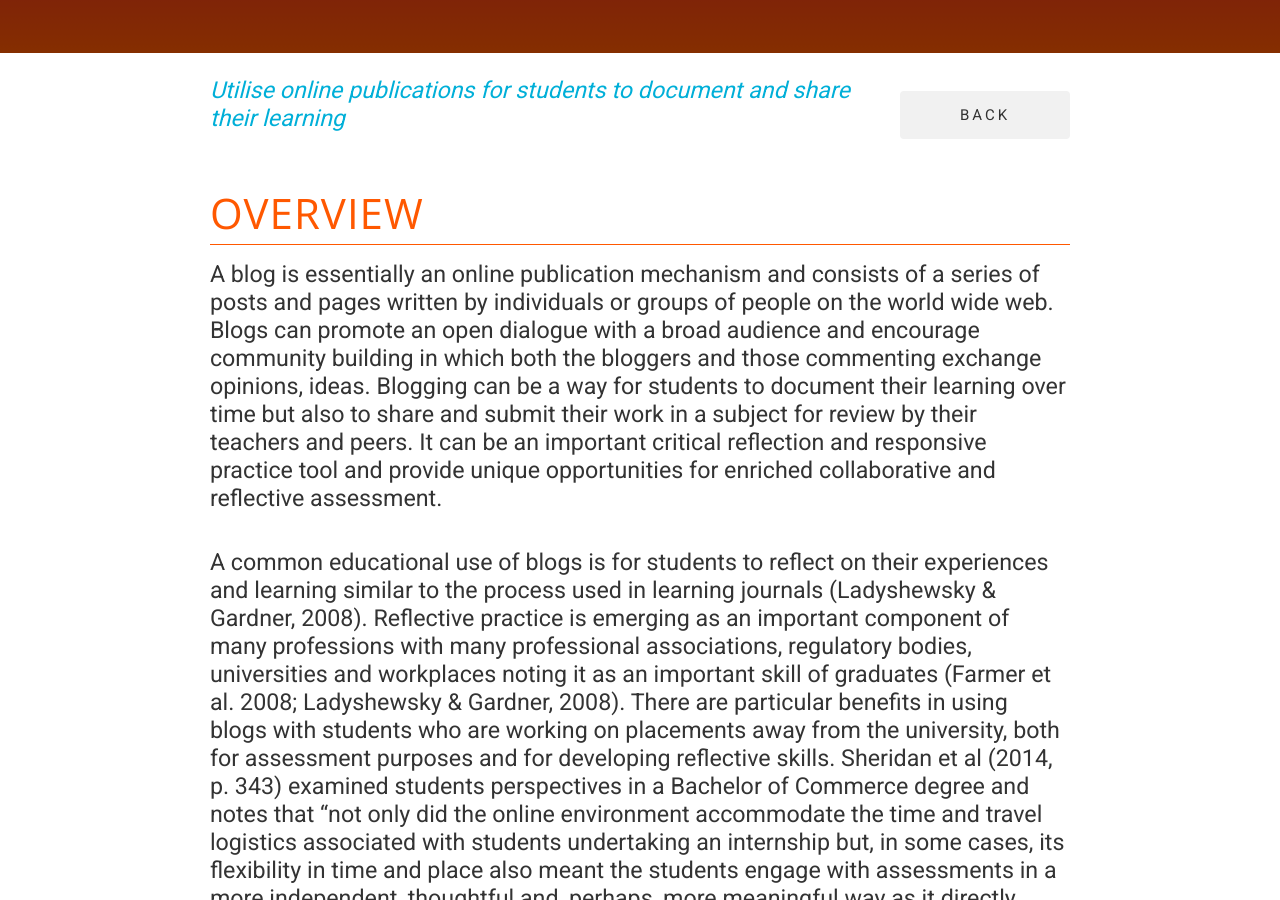
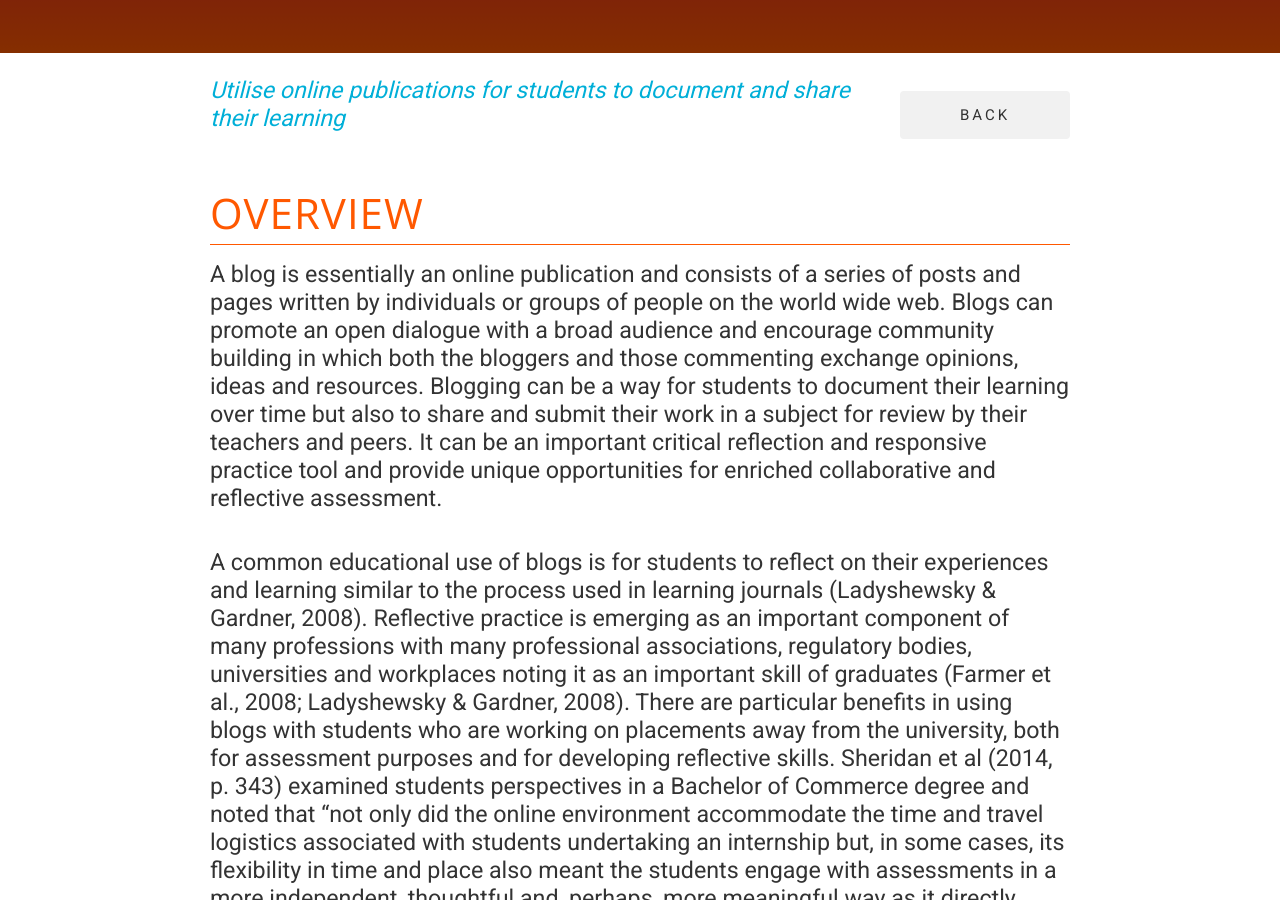
Before and after one commit to timklapdor/csulx, a Jekyll site: the page built from _strategies/Blogging.md, in a window 1280 px wide and 900 px high, scrolled down 389 px. Built offline with Jekyll 4.4.1, drawn with Linux system fonts in a browser that asks for light colours; comment, search, counter and statistics services are not loaded; some of the changed text lies outside the part shown.

```diff
--- a/_strategies/Blogging.md
+++ b/_strategies/Blogging.md
@@ -11,9 +11,9 @@
 
 ### Overview
 
-A blog is essentially an online publication mechanism and consists of a series of posts and pages written by individuals or groups of people on the world wide web. Blogs can promote an open dialogue with a broad audience and encourage community building in which both the bloggers and those commenting exchange opinions, ideas. Blogging can be a way for students to document their learning over time but also to share and submit their work in a subject for review by their teachers and peers. It can be an important critical reflection and responsive practice tool and provide unique opportunities for enriched collaborative and reflective assessment.
+A blog is essentially an online publication and consists of a series of posts and pages written by individuals or groups of people on the world wide web. Blogs can promote an open dialogue with a broad audience and encourage community building in which both the bloggers and those commenting exchange opinions, ideas and resources. Blogging can be a way for students to document their learning over time but also to share and submit their work in a subject for review by their teachers and peers. It can be an important critical reflection and responsive practice tool and provide unique opportunities for enriched collaborative and reflective assessment.
 
-A common educational use of blogs is for students to reflect on their experiences and learning similar to the process used in learning journals (Ladyshewsky & Gardner, 2008). Reflective practice is emerging as an important component of many professions with many professional associations, regulatory bodies, universities and workplaces noting it as an important skill of graduates (Farmer et al. 2008; Ladyshewsky & Gardner, 2008). There are particular benefits in using blogs with students who are working on placements away from the university, both for assessment purposes and for developing reflective skills. Sheridan et al (2014, p. 343) examined students perspectives in a Bachelor of Commerce degree and notes that "not only did the online environment accommodate the time and travel logistics associated with students undertaking an internship but, in some cases, its flexibility in time and place also meant the students engage with assessments in a more independent, thoughtful and, perhaps, more meaningful way as it directly related to their personal experience." The students in this study used blogs and online journals to capture their reflections whilst on placement (reflection in-action) and to draw the threads together for a final assessment task (reflection on-action).
+A common educational use of blogs is for students to reflect on their experiences and learning similar to the process used in learning journals (Ladyshewsky & Gardner, 2008). Reflective practice is emerging as an important component of many professions with many professional associations, regulatory bodies, universities and workplaces noting it as an important skill of graduates (Farmer et al., 2008; Ladyshewsky & Gardner, 2008). There are particular benefits in using blogs with students who are working on placements away from the university, both for assessment purposes and for developing reflective skills. Sheridan et al (2014, p. 343) examined students perspectives in a Bachelor of Commerce degree and noted that "not only did the online environment accommodate the time and travel logistics associated with students undertaking an internship but, in some cases, its flexibility in time and place also meant the students engage with assessments in a more independent, thoughtful and, perhaps, more meaningful way as it directly related to their personal experience." The students in this study used blogs and online journals to capture their reflections whilst on placement (reflection in-action) and to draw the threads together for a final assessment task (reflection on-action).
 
 ### Engagement
 
@@ -21,9 +21,9 @@
 
 * Learning as a process - blogs help document that over time.
 * Linking previous study and work to current learning.
-* Engage with a much broader audience via public blogging - engage with their professions, share easily
+* Engaging with a much broader audience via public blogging and engage and share easily with their professions.
 * Critical reflection and analysis of material
-* Provide a vehicle for presenting and supporting opinions
+* Providing a vehicle for presenting and supporting opinions
 
 ### In Practice
 
@@ -53,9 +53,9 @@
 
 INF532 - For this subject students are requested to maintain a blog to document reflections and evaluations of connected learning experiences, with posts demonstrating the affordances of blogs such as tags, categories, embeds, etc. Assessment item 3 is an 1800 word ‘Network literacy evaluative report’ published as the final blog post for the subject. All blog posts are considered in the final marking and the rubric reflects this through criteria:
 
-- Student investigates a range of ideas and issues
-- Student applies and integrates critical analysis
-- Student is able to form, present and support own opinions
+- Student investigates a range of ideas and issues.
+- Student applies and integrates critical analysis.
+- Student is able to form, present and support own opinions.
 
 More information on this practice can be obtained from this presentation delivered by Julie Lindsay - ‘Beyond blogging: [Reflective and responsive practice using Thinkspace’](https://docs.google.com/presentation/d/1yE6pIZmtxCg2JB3HcbaeXG6loQp8DM8YpVFg10O5LNA/pub?start=false&loop=false&delayms=3000)
 
@@ -79,7 +79,7 @@
 * Post the rubric and criteria on the group blog or as a comment in the individual blogs.
 * Hold an initial online meeting or make a podcast. Show the students the different elements of a blog, and examples of exemplary blogs. Explicitly outline your requirements of them, and discuss these with them.
 * Ensure that your expectations about the number of posts, comments and reviews are absolutely clear to your students.
-* Provide a safe, flexible and inclusive environment where students can develop skills for risk taking and self-regulation. Blogs should offer "an environment where learners can practice, fail, succeed and learn in a rich and realistic setting" (Morison, 2003, 359).
+* Provide a safe, flexible and inclusive environment where students can develop skills for risk taking and self-regulation. Blogs should offer "an environment where learners can practice, fail, succeed and learn in a rich and realistic setting" (Morison, 2003, p. 359).
 * Encourage student reflection using leading questions, statements and content, and ask students to present their reflection and its results in writing on the blog.
 * Provide students with a range of potential blog content and ideas to encourage their learning beyond the classroom.
 * [Utilise RSS](https://help.edublogs.org/introduction-to-rss-and-subscribing-using-rss/ ) or Hashtags to aggregate content for the class.
```
